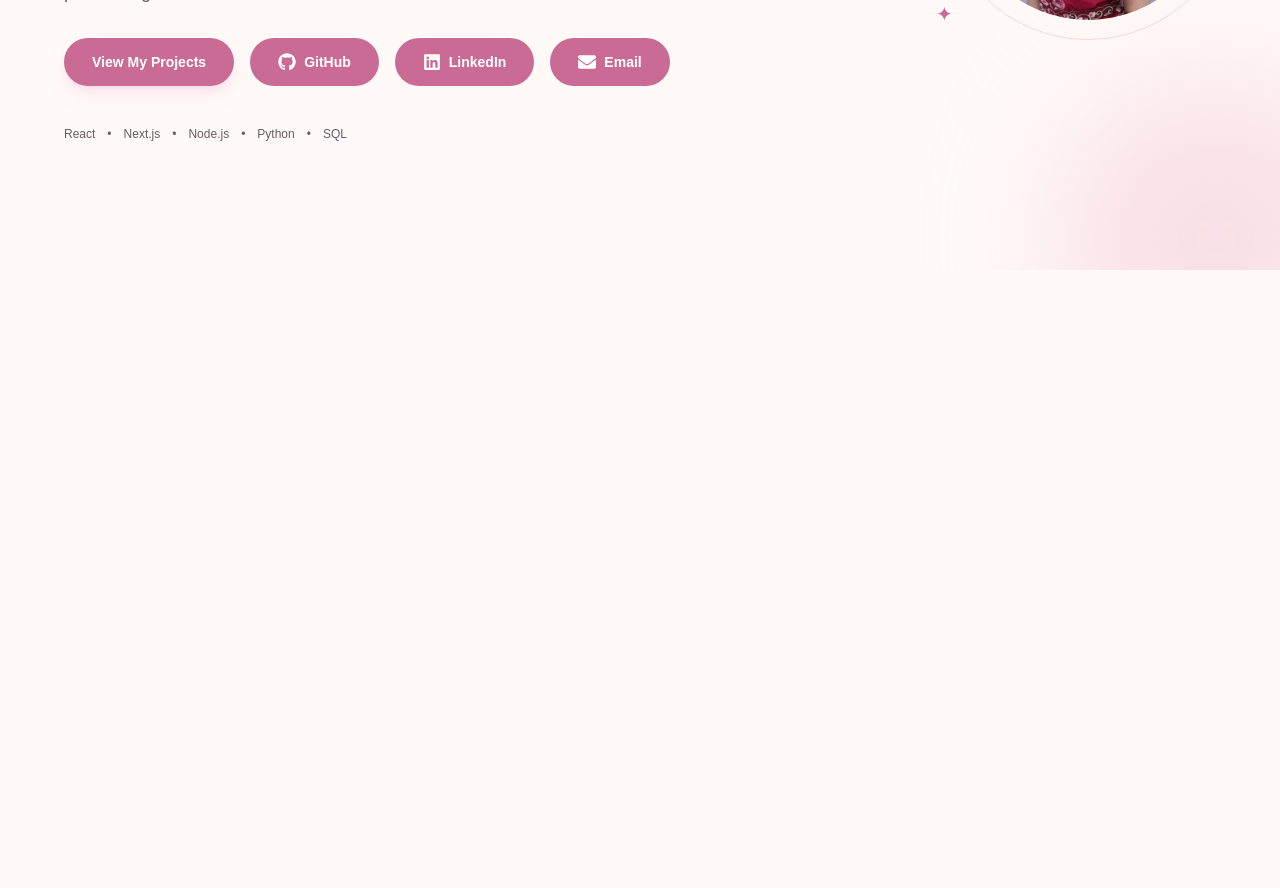
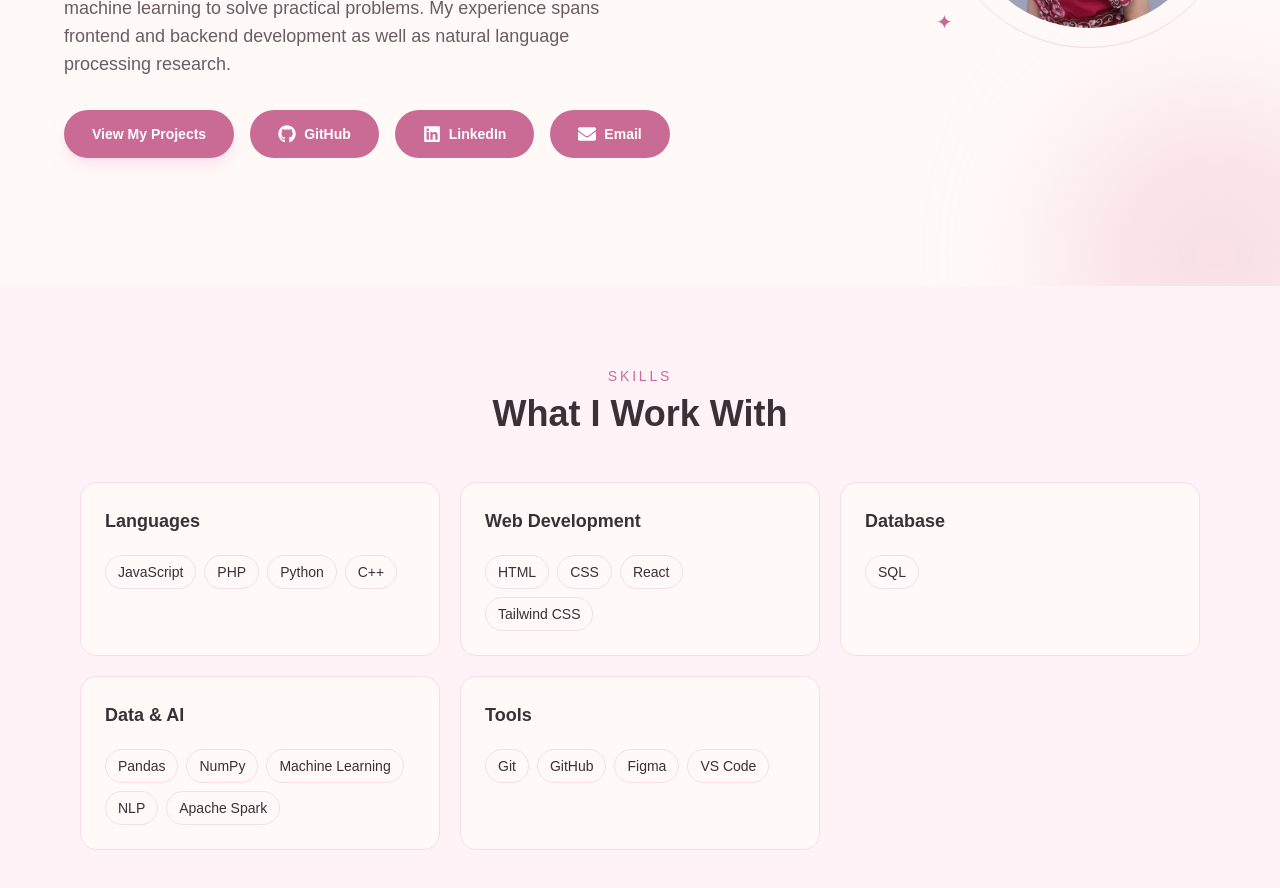
Before and after one commit to Euni-Stephany/portofolio-web, a Next.js app: page / in a window 1280 px wide. Shown: the part 560-1448 px from the top of the page. Before the commit the page ends 830 px from the top, so only its background shows below. Built offline with nearby package versions, Linux system fonts and the light colour scheme.

Commit message:
add skilss section

```diff
--- a/app/page.tsx
+++ b/app/page.tsx
@@ -1,11 +1,13 @@
 import Navbar from "@/components/Navbar";
 import Hero from "@/components/Hero";
+import Skills from "@/components/Skills";
 export default function Home() {
   return (
     <>
       <Navbar />
       <main>
         <Hero />
+        <Skills />
       </main>
     </>
   );
--- a/components/Hero.tsx
+++ b/components/Hero.tsx
@@ -32,7 +32,8 @@ export default function Hero() {
 
           {/* Name */}
           <h1 className="text-5xl font-bold tracking-tight text-[var(--foreground)] sm:text-6xl md:text-7xl">
-            Unii<span className="text-[var(--pink)]">.</span>
+            Eunique Lydia Stephany
+            <span className="text-[var(--pink)]">.</span>
           </h1>
 
           {/* Role */}
@@ -90,19 +91,6 @@ export default function Hero() {
               Email
             </a>
           </div>
-
-          {/* Small Tech Stack */}
-          <div className="mt-10 flex flex-wrap items-center justify-center gap-3 text-xs text-[var(--muted)] md:justify-start">
-            <span>React</span>
-            <span>•</span>
-            <span>Next.js</span>
-            <span>•</span>
-            <span>Node.js</span>
-            <span>•</span>
-            <span>Python</span>
-            <span>•</span>
-            <span>SQL</span>
-          </div>
         </div>
 
         {/* Profile Image */}
--- /dev/null
+++ b/components/Skills.tsx
@@ -0,0 +1,68 @@
+const skillCategories = [
+  {
+    title: "Languages",
+    skills: ["JavaScript", "PHP", "Python", "C++"],
+  },
+  {
+    title: "Web Development",
+    skills: ["HTML", "CSS", "React", "Tailwind CSS"],
+  },
+  {
+    title: "Database",
+    skills: ["SQL"],
+  },
+  {
+    title: "Data & AI",
+    skills: ["Pandas", "NumPy", "Machine Learning", "NLP", "Apache Spark "],
+  },
+  {
+    title: "Tools",
+    skills: ["Git", "GitHub", "Figma", "VS Code"],
+  },
+];
+
+export default function Skills() {
+  return (
+    <section
+      id="skills"
+      className="bg-[var(--section-background)] px-6 py-20 sm:px-10 lg:px-20"
+    >
+      <div className="mx-auto max-w-6xl">
+        {/* Heading */}
+        <div className="mb-12 text-center">
+          <p className="mb-2 text-sm font-medium uppercase tracking-[0.2em] text-[var(--pink)]">
+            Skills
+          </p>
+          <h2 className="text-3xl font-bold text-[var(--foreground)] sm:text-4xl">
+            What I Work With
+          </h2>
+        </div>
+
+        {/*Skills Cards */}
+        <div className="grid gap-5 sm:grid-cols-2 lg:grid-cols-3">
+          {skillCategories.map((category) => (
+            <div
+              key={category.title}
+              className="rounded-2xl border border-[var(--pink-light)] bg-[var(--background)] p-6 transition-all duration-300"
+            >
+              <h3 className="mb-5 text-lg font-semibold text[var(--pink)]">
+                {category.title}
+              </h3>
+
+              <div className="flex flex-wrap gap-2">
+                {category.skills.map((skill) => (
+                  <span
+                    key={skill}
+                    className="rounded-full border border-[var(--pink-light)] px-3 py-1.5 text-sm text-[var(--foreground)] transition-colors duration-200]"
+                  >
+                    {skill}
+                  </span>
+                ))}
+              </div>
+            </div>
+          ))}
+        </div>
+      </div>
+    </section>
+  );
+}
```
